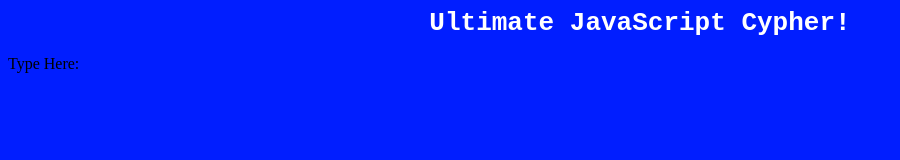
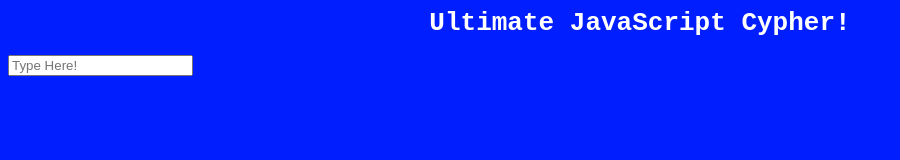
Before and after one commit to waterl3mon/UltJavaCypher, a plain HTML site: page index.html in a window 1280 px wide. Shown: the whole page, without its empty margins (0-900 px from the left). Drawn offline with Linux system fonts and the light colour scheme.

Commit message:
Update index.html

```diff
--- a/index.html
+++ b/index.html
@@ -11,6 +11,6 @@
   </head>
   <body>
     <h1>Ultimate JavaScript Cypher!</h1>
-    <p1>Type Here:</p1>
+        <input type="text" name="UltJsCypher" placeholder="Type Here!">
   </body>
 </html>
```
